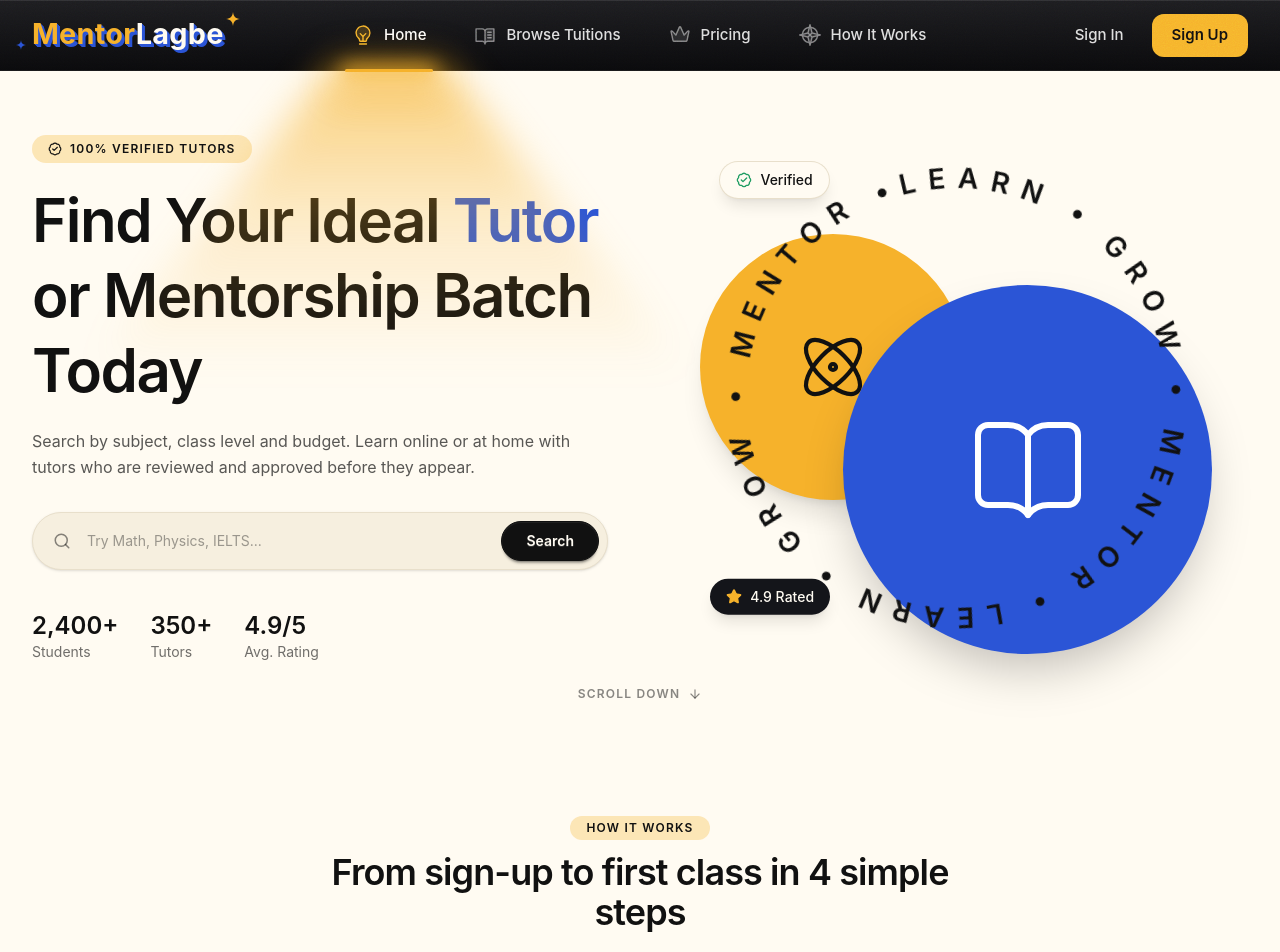
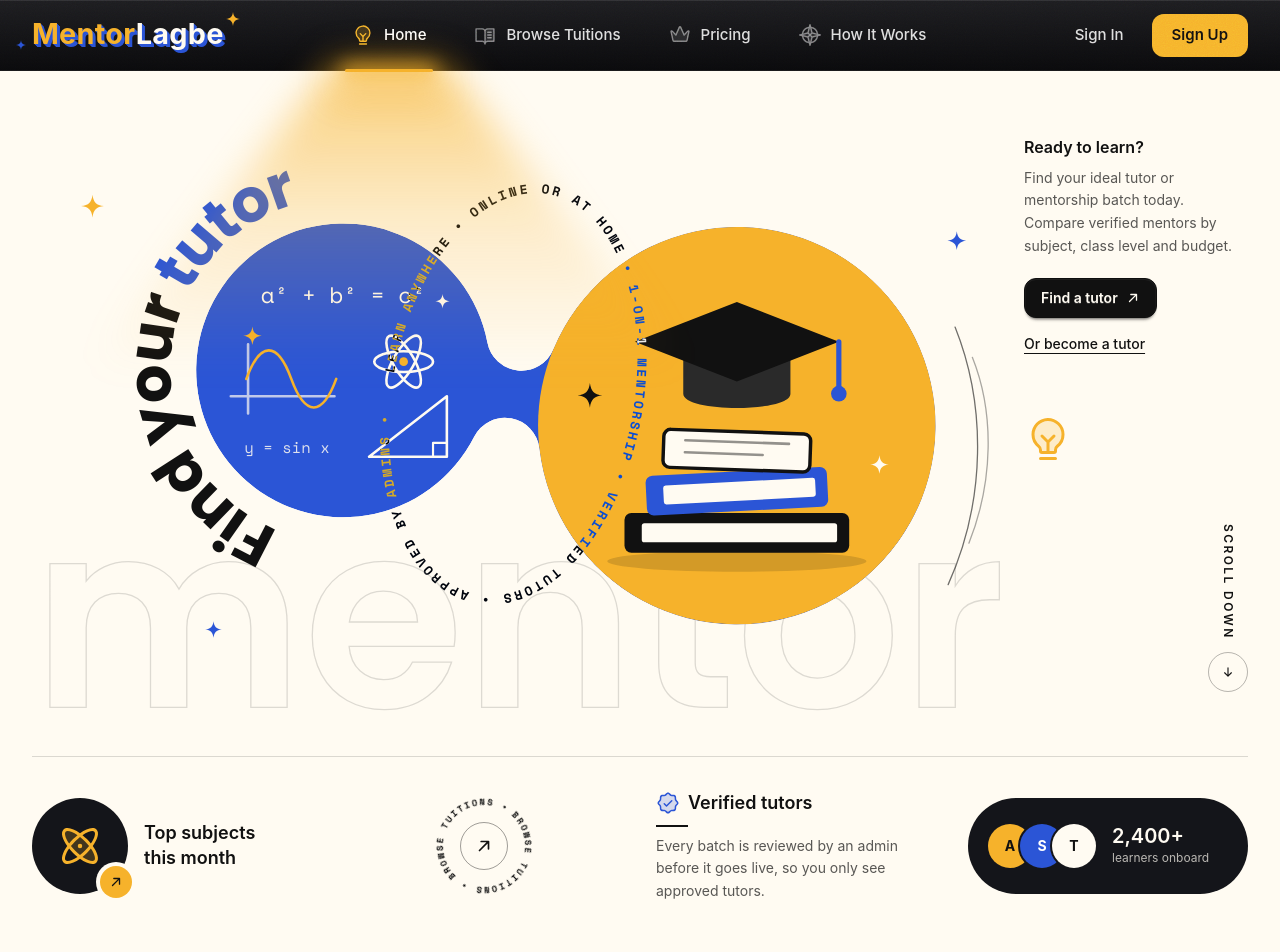
Before and after one commit to Rez-06/mentorlagbe-client, a Next.js app: page / in a window 1280 px wide. Shown: the top 952 px of the page. Built offline with nearby package versions, Linux system fonts and the light colour scheme.

Commit message:
Hero improved

```diff
--- a/src/components/home/Hero.jsx
+++ b/src/components/home/Hero.jsx
@@ -1,99 +1,139 @@
 import Link from "next/link";
-import { Search, BookOpen, Atom, BadgeCheck, Star, ArrowDown } from "lucide-react";
+import {
+  PiArrowUpRightBold,
+  PiArrowDownBold,
+  PiLightbulbFilamentDuotone,
+  PiAtomDuotone,
+  PiSealCheckDuotone,
+} from "react-icons/pi";
 import Container from "@/components/ui/Container";
+import HeroStage from "./HeroStage";
 
-const stats = [
-  ["2,400+", "Students"],
-  ["350+", "Tutors"],
-  ["4.9/5", "Avg. Rating"],
+const avatars = [
+  { letter: "A", cls: "bg-accent text-accent-content" },
+  { letter: "S", cls: "bg-secondary text-secondary-content" },
+  { letter: "T", cls: "bg-base-100 text-base-content" },
 ];
 
 export default function Hero() {
   return (
-    <section className="overflow-hidden pb-8 pt-12 sm:pt-16">
-      <Container className="grid items-center gap-12 lg:grid-cols-2">
-        {/* Text */}
+    <section className="relative overflow-hidden pb-6 pt-8 lg:pt-10">
+      <Container>
+        <h1 className="sr-only">Find Your Ideal Tutor or Mentorship Batch Today</h1>
+
+        {/* ---------- Main stage ---------- */}
+        <div className="grid items-stretch gap-6 lg:grid-cols-[1fr_14rem]">
+          <HeroStage className="h-auto w-full" />
+
+          <aside className="flex flex-col justify-between gap-8 lg:py-6">
             <div>
-          <span className="inline-flex items-center gap-2 rounded-full bg-accent/30 px-4 py-1.5 text-xs font-semibold uppercase tracking-widest">
-            <BadgeCheck size={14} /> 100% Verified Tutors
-          </span>
-
-          <h1 className="mt-5 text-4xl font-semibold leading-tight tracking-tight sm:text-5xl lg:text-6xl">
-            Find Your Ideal <span className="text-secondary">Tutor</span> or Mentorship
-            Batch Today
-          </h1>
-
-          <p className="mt-5 max-w-xl leading-relaxed text-base-content/70">
-            Search by subject, class level and budget. Learn online or at home with
-            tutors who are reviewed and approved before they appear.
+              <p className="font-semibold">Ready to learn?</p>
+              <p className="mt-2 text-sm leading-relaxed text-base-content/70">
+                Find your ideal tutor or mentorship batch today. Compare verified
+                mentors by subject, class level and budget.
               </p>
-
-          <form
-            action="/tuitions"
-            className="mt-8 flex max-w-xl items-center gap-2 rounded-full border border-base-300 bg-base-200 p-2 shadow-sm"
+              <Link href="/tuitions" className="btn btn-primary mt-5 gap-2">
+                Find a tutor <PiArrowUpRightBold />
+              </Link>
+              <Link
+                href="/sign-up"
+                className="mt-4 block text-sm font-medium underline underline-offset-4 transition hover:text-secondary"
               >
-            <Search size={18} className="ml-3 shrink-0 text-base-content/50" />
-            <input
-              name="search"
-              placeholder="Try Math, Physics, IELTS..."
-              className="w-full bg-transparent px-2 text-sm outline-none placeholder:text-base-content/40"
-            />
-            <button className="btn btn-primary rounded-full px-6">Search</button>
-          </form>
-
-          <div className="mt-10 flex flex-wrap gap-8">
-            {stats.map(([num, label]) => (
-              <div key={label}>
-                <p className="text-2xl font-semibold">{num}</p>
-                <p className="text-sm text-base-content/60">{label}</p>
-              </div>
-            ))}
-          </div>
+                Or become a tutor
+              </Link>
             </div>
 
-        {/* Visual */}
-        <div className="relative mx-auto aspect-square w-full max-w-md lg:max-w-lg">
-          <div className="absolute left-0 top-[18%] grid h-[52%] w-[52%] place-items-center rounded-full bg-accent text-accent-content shadow-xl">
-            <Atom size={72} strokeWidth={1.4} />
-          </div>
-          <div className="absolute bottom-0 right-0 grid h-[72%] w-[72%] place-items-center rounded-full bg-secondary text-secondary-content shadow-2xl">
-            <BookOpen size={120} strokeWidth={1.2} />
+            <PiLightbulbFilamentDuotone className="hidden h-12 w-12 animate-float text-accent lg:block" />
+
+            <Link
+              href="#how-it-works"
+              className="hidden flex-col items-center gap-3 self-end text-xs font-semibold uppercase tracking-[0.2em] lg:flex"
+            >
+              <span className="[writing-mode:vertical-rl]">Scroll down</span>
+              <span className="grid h-10 w-10 place-items-center rounded-full border border-base-content/30 transition hover:bg-base-content hover:text-base-100">
+                <PiArrowDownBold />
+              </span>
+            </Link>
+          </aside>
         </div>
 
+        {/* ---------- Bottom info row ---------- */}
+        <div className="mt-10 grid items-center gap-8 border-t border-base-content/15 pt-8 sm:grid-cols-2 lg:grid-cols-4">
+          {/* 1. Top subjects */}
+          <Link href="/tuitions" className="group flex items-center gap-4">
+            <span className="relative grid h-24 w-24 shrink-0 place-items-center rounded-full bg-neutral text-accent">
+              <PiAtomDuotone className="h-12 w-12" />
+              <span className="absolute -bottom-1 -right-1 grid h-8 w-8 place-items-center rounded-full bg-accent text-accent-content ring-4 ring-base-100 transition group-hover:rotate-45">
+                <PiArrowUpRightBold size={14} />
+              </span>
+            </span>
+            <span className="text-lg font-semibold leading-snug">
+              Top subjects
+              <br />
+              this month
+            </span>
+          </Link>
+
+          {/* 2. Rotating badge */}
+          <Link
+            href="/tuitions"
+            aria-label="Browse tuitions"
+            className="relative mx-auto grid h-28 w-28 place-items-center"
+          >
             <svg
-            viewBox="0 0 200 200"
-            className="absolute inset-0 h-full w-full animate-spin-slow text-base-content"
+              viewBox="0 0 120 120"
+              className="absolute inset-0 h-full w-full animate-spin-medium"
+              aria-hidden="true"
             >
               <defs>
-              <path
-                id="circ"
-                d="M100,100 m-82,0 a82,82 0 1,1 164,0 a82,82 0 1,1 -164,0"
-              />
+                <path id="badge-ring" d="M60,60 m-44,0 a44,44 0 1,1 88,0 a44,44 0 1,1 -88,0" />
               </defs>
-            <text fontSize="11" fontWeight="600" fill="currentColor">
-              <textPath href="#circ" textLength="510" lengthAdjust="spacing">
-                LEARN • GROW • MENTOR • LEARN • GROW • MENTOR •
+              <text
+                fontSize="9.5"
+                fontWeight="700"
+                letterSpacing="1.5"
+                style={{ fontFamily: "var(--font-space-mono), monospace", fill: "currentColor" }}
+              >
+                <textPath href="#badge-ring" textLength="270" lengthAdjust="spacing">
+                  BROWSE TUITIONS • BROWSE TUITIONS •
                 </textPath>
               </text>
             </svg>
+            <span className="grid h-12 w-12 place-items-center rounded-full border border-base-content/40">
+              <PiArrowUpRightBold size={18} />
+            </span>
+          </Link>
 
-          <div className="absolute left-[4%] top-[4%] flex animate-float items-center gap-2 rounded-full bg-base-100 px-4 py-2 text-sm font-medium shadow-lg ring-1 ring-base-300">
-            <BadgeCheck size={16} className="text-success" /> Verified
+          {/* 3. Verified tutors */}
+          <div>
+            <p className="flex items-center gap-2 text-lg font-semibold">
+              <PiSealCheckDuotone className="h-6 w-6 text-secondary" /> Verified tutors
+            </p>
+            <span className="my-2 block h-[2px] w-8 bg-base-content" />
+            <p className="max-w-[16rem] text-sm leading-relaxed text-base-content/70">
+              Every batch is reviewed by an admin before it goes live, so you only see approved tutors.
+            </p>
           </div>
-          <div className="absolute bottom-[6%] left-[2%] flex animate-float items-center gap-2 rounded-full bg-neutral px-4 py-2 text-sm font-medium text-neutral-content shadow-lg [animation-delay:2s]">
-            <Star size={16} className="fill-accent text-accent" /> 4.9 Rated
+
+          {/* 4. Learner capsule */}
+          <div className="flex h-24 w-full max-w-[19rem] items-center gap-4 rounded-full bg-neutral px-5 text-neutral-content lg:justify-self-end">
+            <div className="flex -space-x-3">
+              {avatars.map((a) => (
+                <span
+                  key={a.letter}
+                  className={`grid h-11 w-11 place-items-center rounded-full text-sm font-bold ring-2 ring-neutral ${a.cls}`}
+                >
+                  {a.letter}
+                </span>
+              ))}
+            </div>
+            <div>
+              <p className="text-xl font-semibold leading-none">2,400+</p>
+              <p className="mt-1 text-xs text-neutral-content/70">learners onboard</p>
+            </div>
           </div>
         </div>
       </Container>
-
-      <div className="mt-6 hidden justify-center lg:flex">
-        <Link
-          href="#how-it-works"
-          className="flex items-center gap-2 text-xs font-semibold uppercase tracking-widest text-base-content/50 hover:text-base-content"
-        >
-          Scroll down <ArrowDown size={14} />
-        </Link>
-      </div>
     </section>
   );
 }
--- /dev/null
+++ b/src/components/home/HeroStage.jsx
@@ -0,0 +1,195 @@
+// Two joined circles (chalkboard + books), arced headline and looping text.
+// All geometry is computed here so the neck between the circles stays smooth.
+
+const C1 = { x: 360, y: 300 };
+const R1 = 170;
+const R2 = 230;
+const GAP = 60;
+const ANGLE = (8 * Math.PI) / 180;
+const FILLET = 40;
+
+const D = R1 + R2 + GAP;
+const C2 = { x: C1.x + D * Math.cos(ANGLE), y: C1.y + D * Math.sin(ANGLE) };
+
+function tangent(c, r, f) {
+  const l = Math.hypot(f.x - c.x, f.y - c.y);
+  return { x: c.x + ((f.x - c.x) * r) / l, y: c.y + ((f.y - c.y) * r) / l };
+}
+
+function buildBlob() {
+  const ux = Math.cos(ANGLE);
+  const uy = Math.sin(ANGLE);
+  const px = -uy;
+  const py = ux;
+  const a = R1 + FILLET;
+  const b = R2 + FILLET;
+  const x = (a * a - b * b + D * D) / (2 * D);
+  const h = Math.sqrt(a * a - x * x);
+  const base = { x: C1.x + ux * x, y: C1.y + uy * x };
+  const top = { x: base.x - px * h, y: base.y - py * h };
+  const bottom = { x: base.x + px * h, y: base.y + py * h };
+  const A2 = tangent(C1, R1, top);
+  const B2 = tangent(C2, R2, top);
+  const A1 = tangent(C1, R1, bottom);
+  const B1 = tangent(C2, R2, bottom);
+  const p = (q) => `${q.x.toFixed(1)} ${q.y.toFixed(1)}`;
+  const path = `M ${p(A2)} A ${FILLET} ${FILLET} 0 0 0 ${p(B2)} A ${R2} ${R2} 0 1 1 ${p(B1)} A ${FILLET} ${FILLET} 0 0 0 ${p(A1)} A ${R1} ${R1} 0 1 1 ${p(A2)} Z`;
+  return { path, base };
+}
+
+const { path: BLOB, base: NECK } = buildBlob();
+
+// Arc that hugs the left side of circle 1 (headline runs along it)
+const ARC_R = R1 + 30;
+const polar = (deg, r) => {
+  const t = (deg * Math.PI) / 180;
+  return `${(C1.x + r * Math.cos(t)).toFixed(1)} ${(C1.y + r * Math.sin(t)).toFixed(1)}`;
+};
+const ARC = `M ${polar(112, ARC_R)} A ${ARC_R} ${ARC_R} 0 1 1 ${polar(332, ARC_R)}`;
+
+// Ellipse that loops around the neck
+const RX = 140;
+const RY = 235;
+const RING = `M ${NECK.x - RX} ${NECK.y} a ${RX} ${RY} 0 1 1 ${2 * RX} 0 a ${RX} ${RY} 0 1 1 ${-2 * RX} 0`;
+
+const SPARK = "M0-12C1-4 4-1 12 0 4 1 1 4 0 12-1 4-4 1-12 0-4-1-1-4 0-12Z";
+
+function Sparkle({ x, y, s = 1, fill }) {
+  return <path d={SPARK} transform={`translate(${x} ${y}) scale(${s})`} fill={fill} stroke="none" />;
+}
+
+export default function HeroStage({ className = "" }) {
+  return (
+    <svg viewBox="0 0 1120 700" className={className} aria-hidden="true">
+      <defs>
+        <clipPath id="hero-blob">
+          <path d={BLOB} />
+        </clipPath>
+        <path id="hero-arc" d={ARC} />
+        <path id="hero-ring" d={RING} />
+      </defs>
+
+      {/* page-colour backdrop so the blend-mode text works in light and dark */}
+      <rect width="1120" height="700" style={{ fill: "var(--color-base-100)" }} />
+
+      {/* ghost outline word */}
+      <text
+        x="0"
+        y="690"
+        fontSize="300"
+        fontWeight="600"
+        fill="none"
+        stroke="currentColor"
+        strokeOpacity="0.14"
+        strokeWidth="1.5"
+        style={{ fontFamily: "var(--font-poppins), sans-serif" }}
+      >
+        mentor
+      </text>
+
+      {/* ---------- the two joined circles ---------- */}
+      <g clipPath="url(#hero-blob)">
+        <path d={BLOB} fill="#2B55D6" />
+
+        {/* circle 1: chalkboard */}
+        <g
+          transform={`translate(${C1.x} ${C1.y})`}
+          fill="none"
+          stroke="#FFFBF2"
+          strokeWidth="3"
+          strokeLinecap="round"
+          strokeLinejoin="round"
+        >
+          <text
+            x="0"
+            y="-78"
+            textAnchor="middle"
+            fontSize="26"
+            fill="#FFFBF2"
+            stroke="none"
+            style={{ fontFamily: "var(--font-space-mono), monospace" }}
+          >
+            a² + b² = c²
+          </text>
+          <path d="M-130 30 H-10 M-110 50 V-30" strokeOpacity="0.7" />
+          <path d="M-112 10 C-96 -34 -76 -34 -60 10 S-24 54 -8 10" stroke="#F6B22B" />
+          <path d="M30 100 H120 V30 Z" />
+          <path d="M104 100 V84 H120" strokeWidth="2.5" />
+          <g transform="translate(70 -10)">
+            <ellipse rx="34" ry="12" />
+            <ellipse rx="34" ry="12" transform="rotate(60)" />
+            <ellipse rx="34" ry="12" transform="rotate(120)" />
+            <circle r="5" fill="#F6B22B" stroke="none" />
+          </g>
+          <text
+            x="-65"
+            y="96"
+            textAnchor="middle"
+            fontSize="18"
+            fill="#FFFBF2"
+            stroke="none"
+            opacity="0.85"
+            style={{ fontFamily: "var(--font-space-mono), monospace" }}
+          >
+            y = sin x
+          </text>
+          <Sparkle x={-105} y={-40} s={0.9} fill="#F6B22B" />
+          <Sparkle x={115} y={-80} s={0.7} fill="#FFFBF2" />
+        </g>
+
+        {/* circle 2: books + mortarboard */}
+        <circle cx={C2.x} cy={C2.y} r={R2} fill="#F6B22B" />
+        <g transform={`translate(${C2.x} ${C2.y + 25})`}>
+          <ellipse cx="0" cy="132" rx="150" ry="12" fill="#111111" opacity="0.15" />
+          <rect x="-130" y="76" width="260" height="46" rx="8" fill="#111111" />
+          <rect x="-110" y="88" width="226" height="22" rx="3" fill="#FFFBF2" />
+          <rect x="-105" y="28" width="210" height="46" rx="8" fill="#2B55D6" transform="rotate(-3 0 50)" />
+          <rect x="-85" y="40" width="176" height="22" rx="3" fill="#FFFBF2" transform="rotate(-3 0 50)" />
+          <rect x="-85" y="-18" width="170" height="44" rx="8" fill="#FFFBF2" stroke="#111111" strokeWidth="4" transform="rotate(2 0 4)" />
+          <path d="M-60 -6 H60 M-60 8 H30" stroke="#111111" strokeWidth="3" strokeLinecap="round" opacity="0.45" transform="rotate(2 0 4)" />
+          <path d="M-62 -104 V-62 C-62 -40 62 -40 62 -62 V-104 L0 -78 Z" fill="#2a2a2a" />
+          <path d="M0 -168 L118 -122 L0 -76 L-118 -122 Z" fill="#111111" />
+          <path d="M118 -122 V-70" stroke="#2B55D6" strokeWidth="6" strokeLinecap="round" />
+          <circle cx="118" cy="-62" r="9" fill="#2B55D6" />
+          <Sparkle x={-170} y={-60} s={1.2} fill="#111111" />
+          <Sparkle x={165} y={20} s={0.9} fill="#FFFBF2" />
+        </g>
+      </g>
+
+      {/* ---------- arced headline ---------- */}
+      <text
+        fontSize="70"
+        fontWeight="700"
+        letterSpacing="-2"
+        style={{ fontFamily: "var(--font-poppins), sans-serif", fill: "currentColor" }}
+      >
+        <textPath href="#hero-arc">
+          Find your <tspan style={{ fill: "var(--color-secondary)" }}>tutor</tspan>
+        </textPath>
+      </text>
+
+      {/* ---------- looping text (changes colour over each shape) ---------- */}
+      <g transform={`rotate(10 ${NECK.x} ${NECK.y})`} style={{ mixBlendMode: "difference" }}>
+        <text
+          fontSize="15"
+          fontWeight="700"
+          letterSpacing="3"
+          style={{ fontFamily: "var(--font-space-mono), monospace", fill: "#ffffff" }}
+        >
+          <textPath href="#hero-ring" textLength="1150" lengthAdjust="spacing">
+            LEARN ANYWHERE • ONLINE OR AT HOME • 1-ON-1 MENTORSHIP • VERIFIED TUTORS • APPROVED BY ADMINS •
+          </textPath>
+        </text>
+      </g>
+
+      {/* motion lines + sparkles */}
+      <g fill="none" stroke="currentColor" strokeWidth="1.5" strokeLinecap="round" opacity="0.6">
+        <path d="M1068 250 C1104 340 1104 450 1060 548" />
+        <path d="M1088 285 C1114 350 1112 430 1084 500" opacity="0.6" />
+      </g>
+      <Sparkle x={70} y={110} s={1.1} fill="#F6B22B" />
+      <Sparkle x={1070} y={150} s={0.9} fill="#2B55D6" />
+      <Sparkle x={210} y={600} s={0.8} fill="#2B55D6" />
+    </svg>
+  );
+}
--- a/src/components/ui/SectionHeading.jsx
+++ b/src/components/ui/SectionHeading.jsx
@@ -2,8 +2,14 @@ export default function SectionHeading({ eyebrow, title, subtitle, center = true
   return (
     <div className={`mb-12 max-w-2xl ${center ? "mx-auto text-center" : ""}`}>
       {eyebrow && (
-        <span className="mb-3 inline-block rounded-full bg-accent/30 px-4 py-1 text-xs font-semibold uppercase tracking-widest">
+        <span
+          className={`mb-4 flex items-center gap-3 font-mono text-xs uppercase tracking-[0.18em] text-base-content/60 ${
+            center ? "justify-center" : ""
+          }`}
+        >
+          <span className="h-px w-8 bg-accent" />
           {eyebrow}
+          {center && <span className="h-px w-8 bg-accent" />}
         </span>
       )}
       <h2 className="text-3xl font-semibold tracking-tight sm:text-4xl">{title}</h2>
```
Also changed, not shown: src/components/home/HowItWorks.jsx (+19 -10 lines). Lines whose indentation alone changed are shown as unchanged.
